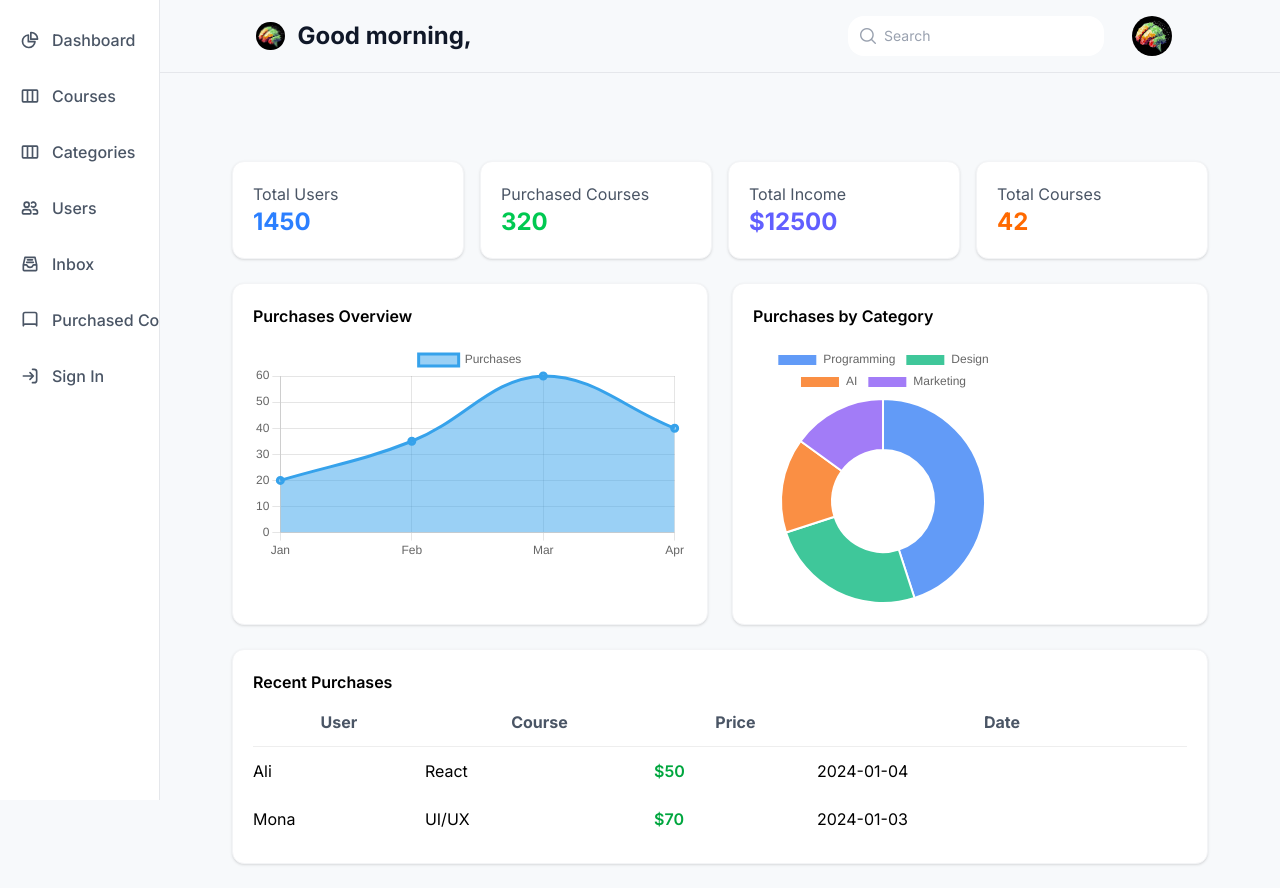
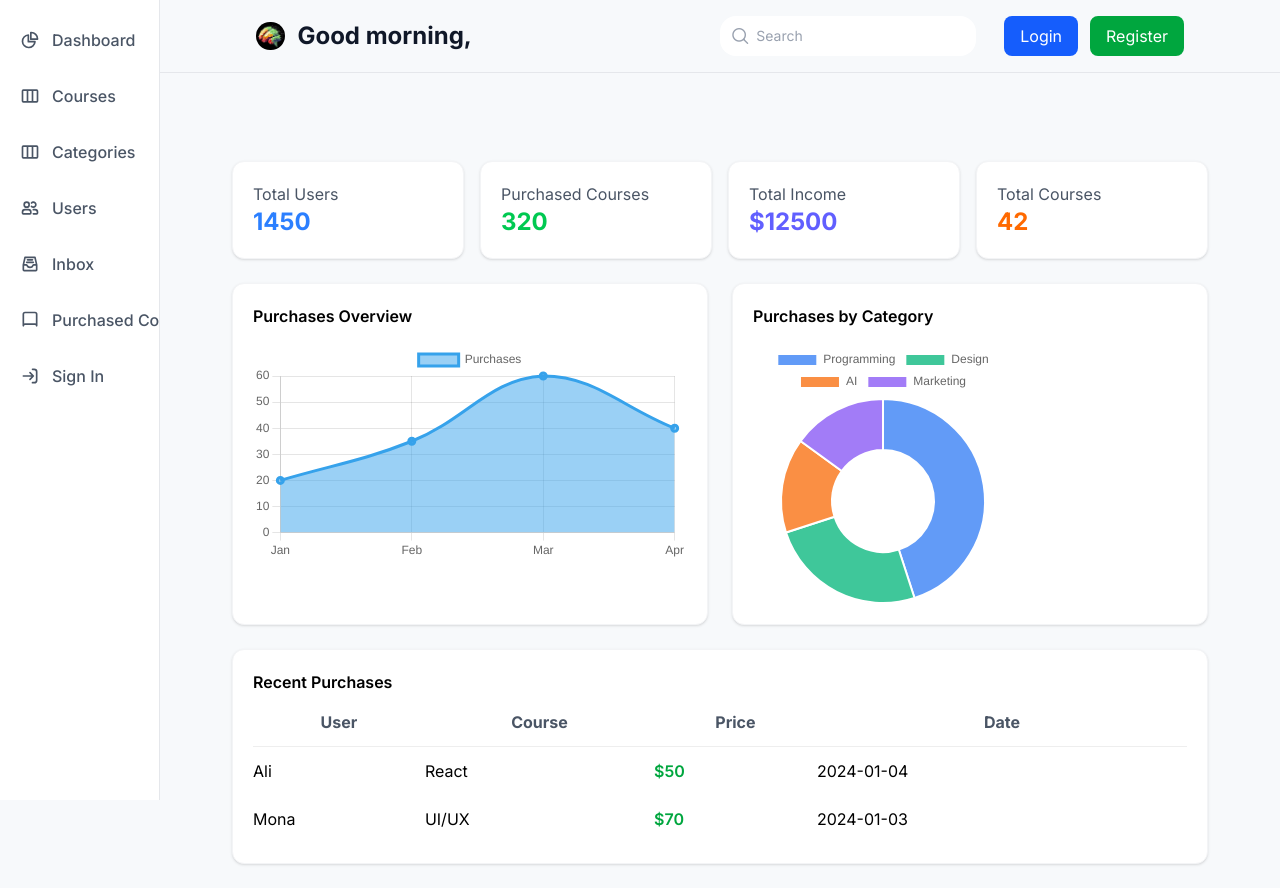
Before and after one commit to Hossam-Elsonbaty/Darreb-Academy-Dashboard, an Angular app: page /home/dashboard in a window 1280 px wide. Built offline with nearby package versions, Linux system fonts and the light colour scheme; data requests are answered from the project's data file.

Commit message:
dropdown

```diff
--- a/src/app/components/navbar/navbar.html
+++ b/src/app/components/navbar/navbar.html
@@ -17,6 +17,7 @@
       </div>
     </div>
     <div class="order-3 flex items-center space-x-3 ml-3">
+      @if (userData) {
       <button
         type="button"
         id="user-menu-button"
@@ -26,7 +27,7 @@
         <span class="sr-only">Open user menu</span>
         <img
           class="w-10 h-10 rounded-full"
-          src='Logo.png' alt="user photo"
+         [src]="userData?.profilePic" alt="user photo"
         />
       </button>
       <div
@@ -40,17 +41,23 @@
         <ul class="p-2 text-sm font-medium text-gray-700">
           <li>
             <a routerLink="/home/dashboard" class="block p-2 rounded hover:bg-gray-100 hover:text-gray-900"
-              >Dashboard</a
+              >User profile</a
             >
           </li>
-          <li>
-            <a routerLink="/settings" class="block p-2 rounded hover:bg-gray-100 hover:text-gray-900">Settings</a>
-          </li>
+
           <li>
             <button (click)="logout()" class="block p-2 rounded hover:bg-gray-100 hover:text-gray-900">Sign out</button>
           </li>
         </ul>
-      </div>
+      </div>}
+      @else {
+        <a routerLink="/login" class="px-4 py-2 rounded bg-blue-600 text-white hover:bg-blue-700">
+          Login
+        </a>
+        <a routerLink="/register" class="px-4 py-2 rounded bg-green-600 text-white hover:bg-green-700">
+          Register
+        </a>
+      }
     </div>
   </div>
 </nav>
--- a/src/app/components/navbar/navbar.ts
+++ b/src/app/components/navbar/navbar.ts
@@ -1,4 +1,4 @@
-import { Component } from '@angular/core';
+import { ChangeDetectorRef, Component } from '@angular/core';
 import { Router, RouterLink } from '@angular/router';
 import { iUser } from '../../models/iUsers';
 
@@ -10,12 +10,13 @@ import { iUser } from '../../models/iUsers';
 })
 export class Navbar {
   userData: iUser | null = null;
-  constructor(private router:Router) {}
+  constructor(private router:Router, private cd: ChangeDetectorRef) {}
   ngOnInit(): void {
     const userJson = localStorage.getItem('user');
     if (userJson) {
       try {
         this.userData = JSON.parse(userJson) as iUser;
+        this.cd.detectChanges();
       } catch (error) {
         console.error('Failed to parse user from localStorage', error);
         this.userData = null;
```
